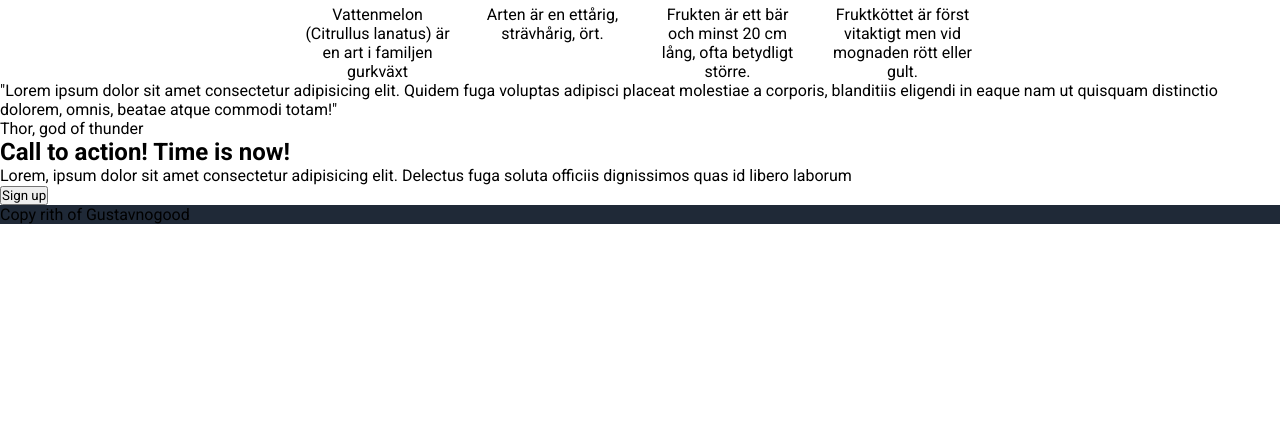
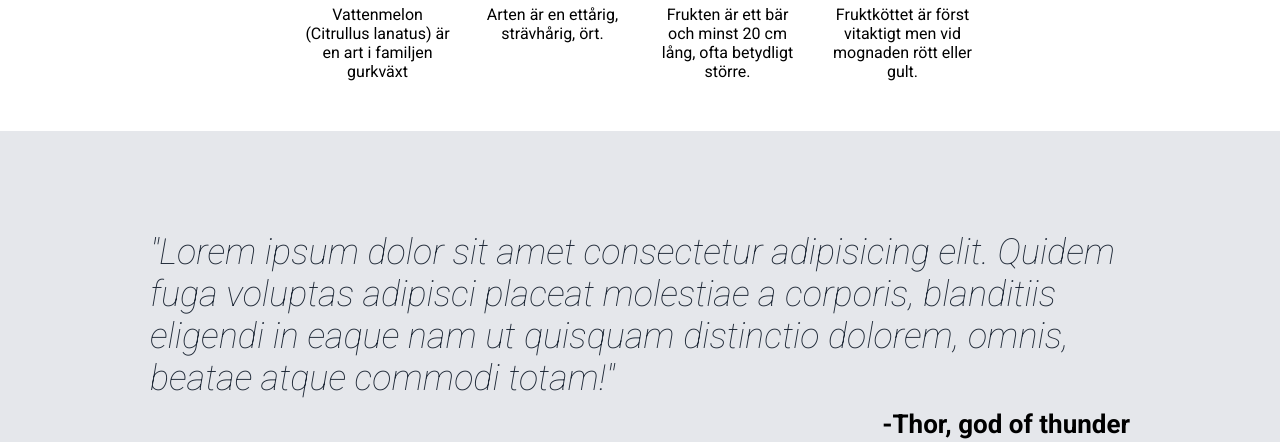
Before and after one commit to gustavnogood/landing-page, a plain HTML site: page index.html in a window 1280 px wide. Shown: the part 568-1010 px from the top of the page. Before the commit the page ends 800 px from the top, so only its background shows below. Drawn offline with Linux system fonts and the light colour scheme.

Commit message:
finished the assignment

```diff
--- a/index.html
+++ b/index.html
@@ -75,13 +75,13 @@
       </div>
     </section>
     <article id="quote">
-      <p id="text">
+      <p>
         "Lorem ipsum dolor sit amet consectetur adipisicing elit. Quidem fuga
         voluptas adipisci placeat molestiae a corporis, blanditiis eligendi in
         eaque nam ut quisquam distinctio dolorem, omnis, beatae atque commodi
         totam!"
       </p>
-      <p id="person">Thor, god of thunder</p>
+      <p id="person">-Thor, god of thunder</p>
     </article>
     <section id="cta">
       <div class="cta-box">
@@ -96,7 +96,7 @@
       </div>
     </section>
     <footer>
-      <p>Copy rith of Gustavnogood</p>
+      <p>Copyrigth of Gustavnogood</p>
     </footer>
   </body>
 </html>
--- a/style.css
+++ b/style.css
@@ -68,6 +68,7 @@ nav {
     display: flex;
     flex-direction: column;
     align-items: center;
+    padding: 0px 50px;
 }
 
 #melon-info h1 {
@@ -82,6 +83,7 @@ nav {
     flex-direction: row;
     justify-content: space-between;
     gap: 25px;
+    padding-bottom: 50px;
 }
 
 .info-box {
@@ -109,11 +111,53 @@ nav {
 }
 
 #quote {
+    background-color: #E5E7EB;
+    font-style: italic;
+    font-weight: lighter;
+    font-size: 36px;
+    color: #1F2937;
+    padding: 100px 150px;
+}
+
+#quote #person {
+    color: black;
+    font-size: 26px;
+    font-style: normal;
+    text-align: right;
+    font-weight: 600;
+    padding-top: 10px;
 }
 
 #cta {
+    margin: 100px 150px;
+    background-color:#3882F6;
+    padding: 50px 100px;
+    border-radius: 15px;
+    color:#E5E7EB;
+}
+
+.cta-box {
+    display: flex;
+    align-items: flex-start
+}
+
+.cta-box button {
+    color: white;
+    background-color: #3882F6;
+    padding: 5px 10px;
+    text-align: center;
+    text-decoration: none;
+    border-radius: 2px;
+    border-color:#E5E7EB;
+    border-style: solid;
+    cursor: pointer;
+    flex: none;
+    align-self: center;
 }
 
 footer {
-  background: #1f2937;
+    background: #1f2937;
+    color:#E5E7EB;
+    padding: 25px;
+    text-align: center;
 }
```
